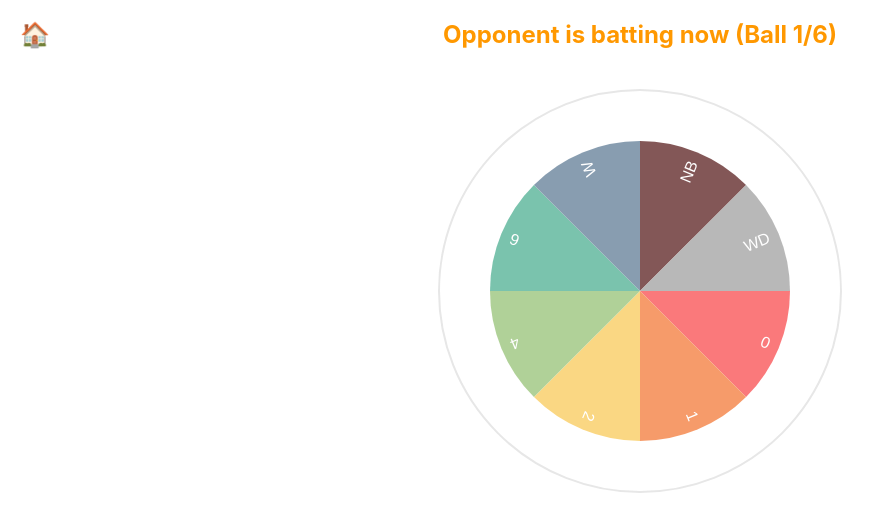
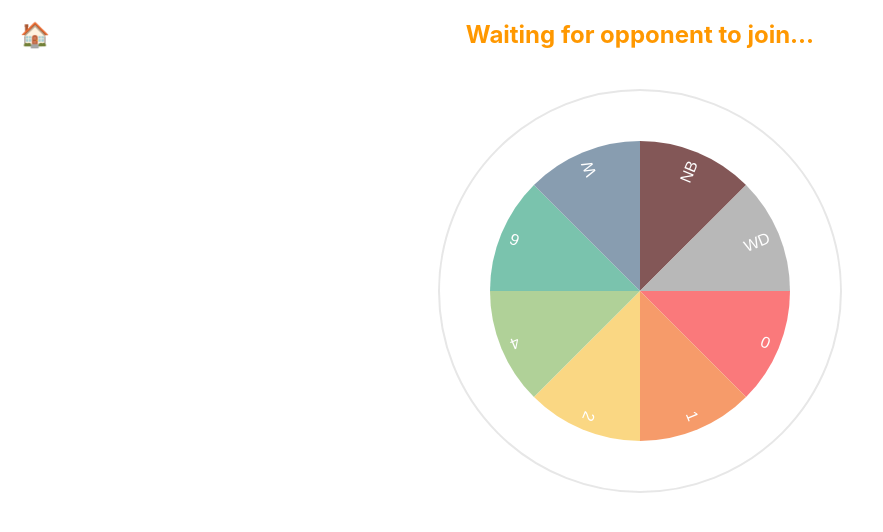
Before and after one commit to NahinChowdhury/Paper-Cricket, a React (Create React App) app in the folder frontend/: page /game/1 in a window 1280 px wide. Shown: the top 532 px of the page, without its empty margins (0-883 px from the left). Built offline with nearby package versions, Linux system fonts and the light colour scheme; no server answers.

Commit message:
when opponents hasnt joine,d we show waiting for opponent

```diff
--- a/frontend/src/Spin.tsx
+++ b/frontend/src/Spin.tsx
@@ -500,6 +500,14 @@ const SpinPie: React.FC = () => {
 						Your turn to choose a shot(Ball {gameState.currentBall}/
 						{gameState.totalBalls})
 					</h2>
+				) : gameState.gamePhase === "waiting" ? (
+					<h2
+						style={{
+							color: "#FF9800",
+						}}
+					>
+						Waiting for opponent to join...
+					</h2>
 				) : (
 					<h2
 						style={{
```
Also changed, not shown: 1 other file (tests, documents, lock files or other folders).
